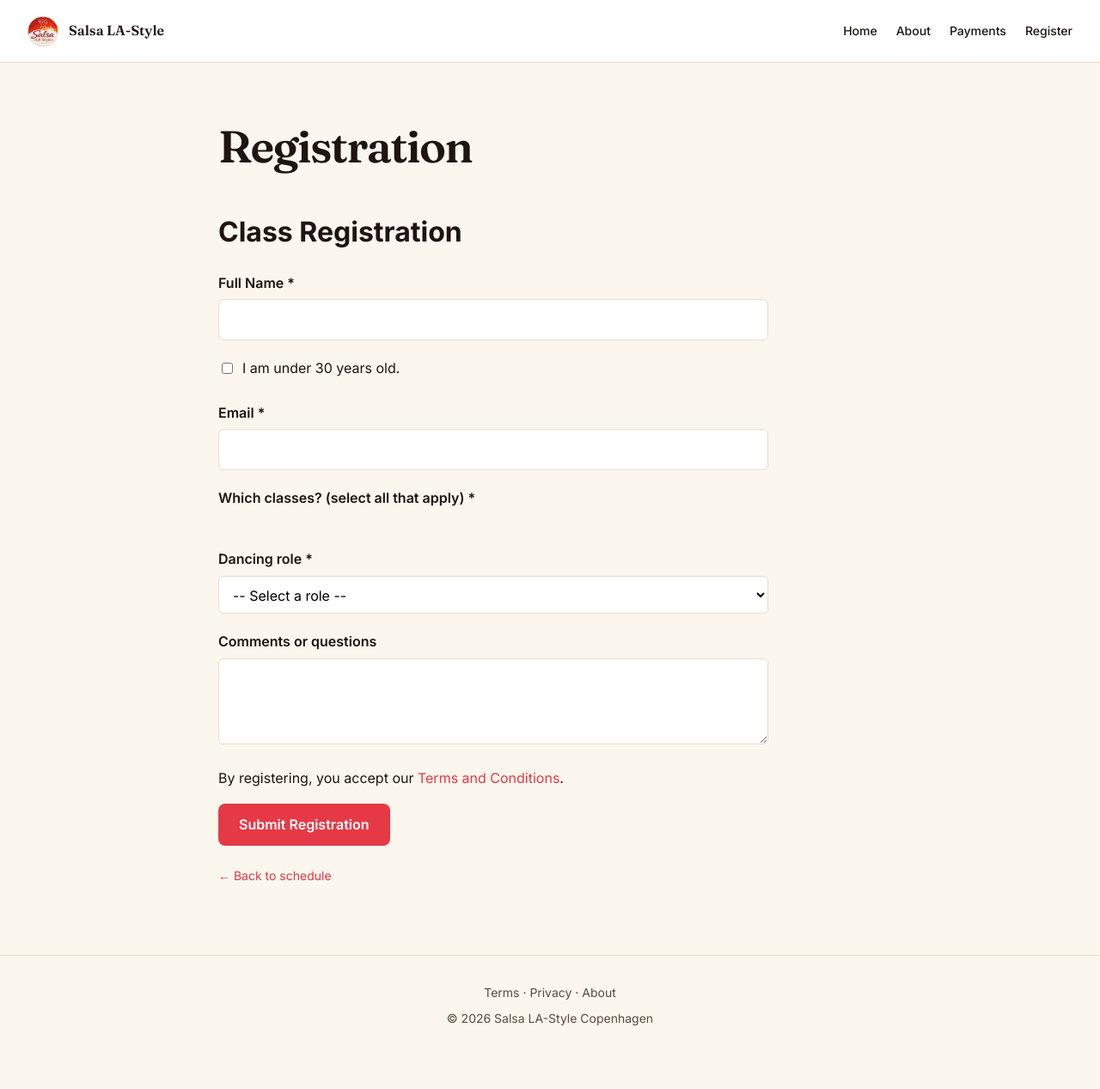
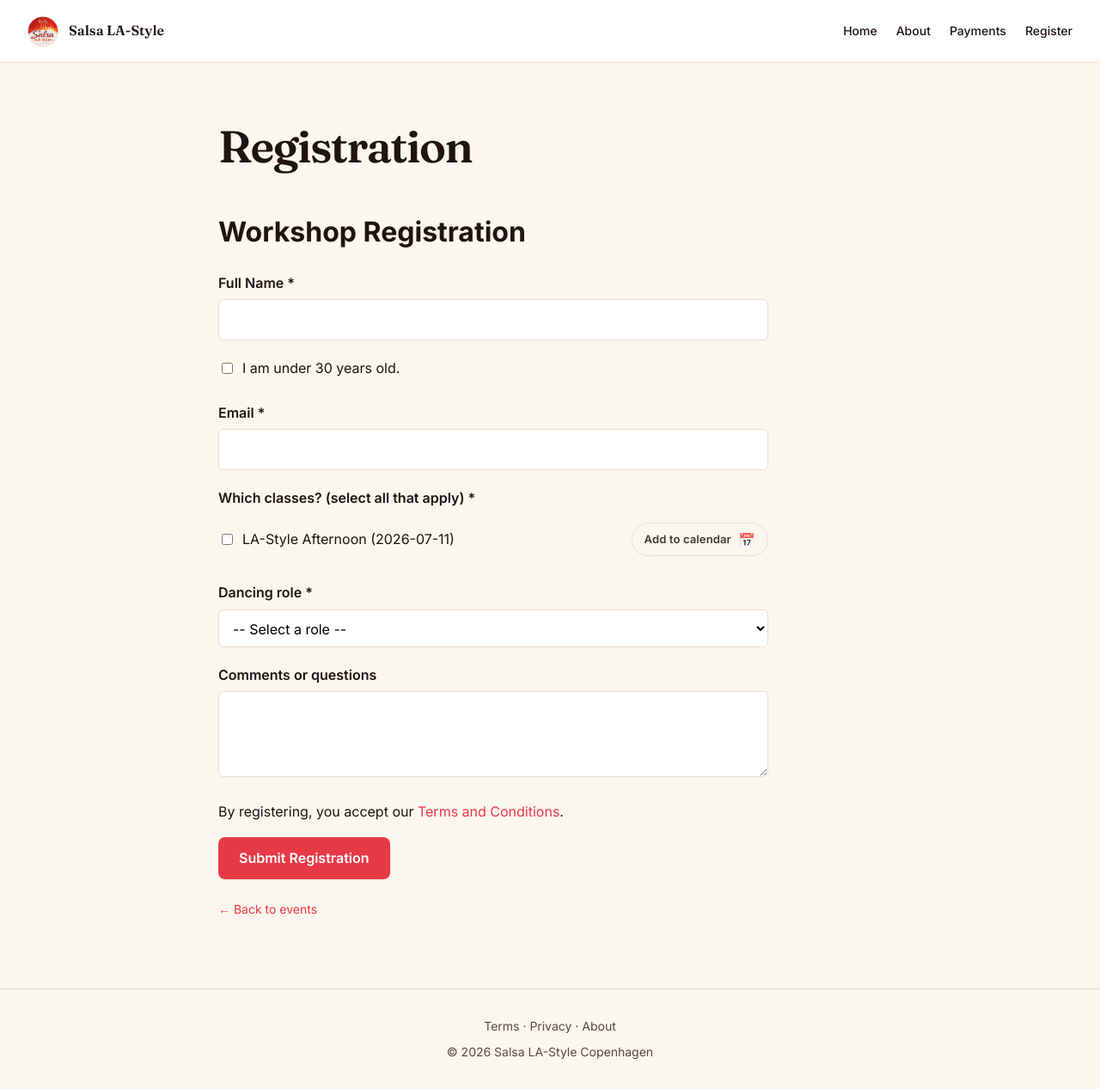
Before and after one commit to sdarougheh/salsalastyle, a Jekyll site: the page built from registration_workshop.md, in a window 1280 px wide. Shown: the whole page at 86% size. Built offline with Jekyll 4.4.1, drawn with Linux system fonts in a browser that asks for light colours; comment, search, counter and statistics services are not loaded; before the commit the page ends 1229 px from its top, so only the background shows below that.

Commit message:
Add per-workshop "Add to calendar" buttons on registration page
- Inline "Add to calendar" button on each workshop row in the selector so
  it's unambiguous which workshop the invite is for (reuses ics.js)
- Add LA-Style Afternoon workshop (Jul 11, 15:00–17:00) with full description
- Calendar-only title override for the Apr 27 social ("100% Crossbody — NY meets LA")
- Tidy workshop registration page (heading, back link)
- Remove throwaway .deploy-trigger file

Co-Authored-By: Claude Opus 4.6 <noreply@anthropic.com>

```diff
--- a/_data/socials.yml
+++ b/_data/socials.yml
@@ -14,6 +14,7 @@
 #   hidden        optional — set true to hide without deleting
 #
 - title: "Salsa Social"
+  calendar_title: "100% Crossbody -- NY meets LA"
   date: "2026-04-27"
   start: "20:00"
   end: "23:00"
--- a/assets/css/pages.css
+++ b/assets/css/pages.css
@@ -202,6 +202,42 @@ button[type="submit"]:disabled {
 
 .back-link { margin-top: 24px; font-size: 14px; }
 
+/* Workshop option row with an inline "Add to calendar" button */
+.ws-option {
+  display: flex;
+  align-items: center;
+  justify-content: space-between;
+  gap: 12px;
+}
+.ws-option label {
+  display: inline-flex;
+  align-items: center;
+  gap: 8px;
+  font-weight: 400;
+  margin: 0;
+}
+.ws-cal {
+  flex: none;
+  display: inline-flex;
+  align-items: center;
+  gap: 8px;
+  padding: 8px 14px;
+  border-radius: 999px;
+  border: 1px solid var(--line, #E8DDCB);
+  background: transparent;
+  color: var(--ink, #1F1410);
+  cursor: pointer;
+  font: inherit;
+  font-size: 13px;
+  font-weight: 600;
+  white-space: nowrap;
+}
+.ws-cal:hover { background: rgba(0,0,0,0.06); border-color: currentColor; }
+.ws-cal .cal-emoji { font-size: 16px; line-height: 1; }
+@media (max-width: 480px) {
+  .ws-cal-text { display: none; }
+}
+
 /* Pricing table used on the success page */
 .pricing-container { overflow-x: auto; }
 .pricing-table tr.highlight { background: var(--chip, #E1ECE6); }
--- a/assets/js/ics.js
+++ b/assets/js/ics.js
@@ -88,7 +88,7 @@
       "DTSTAMP:" + nowStamp(),
       "DTSTART;TZID=" + TZID + ":" + dtLocal(e.date, start),
       "DTEND;TZID=" + TZID + ":" + dtLocal(e.date, end),
-      "SUMMARY:" + escapeText(e.title)
+      "SUMMARY:" + escapeText(e.calendar_title || e.title)
     ];
     if (e.location) lines.push("LOCATION:" + escapeText(e.location));
     // Prefer a calendar-specific description; fall back to the website lede.
--- a/registration_workshop.md
+++ b/registration_workshop.md
@@ -97,7 +97,7 @@ document.addEventListener('DOMContentLoaded', function() {
 <script src="https://www.google.com/recaptcha/api.js?render=6Ld7gCcsAAAAAFgmvwijHhrD3avqOOSuAwjVn_A3"></script>
 
 <div class="registration-container">
-    <h1>Class Registration</h1>
+    <h1>Workshop Registration</h1>
 
     <div id="errorMessage" class="error">
         Something went wrong. Please try again.
@@ -124,14 +124,12 @@ document.addEventListener('DOMContentLoaded', function() {
         <div class="form-group">
             <label>Which classes? (select all that apply) *</label>
             <div class="checkbox-list">
-
-
-  {% for workshop in site.data.workshops %}
-                <label><input type="checkbox" name="class" value="{{ workshop.title}}"> {{ workshop.title}} ({{ workshop.date}}
-                {% if workshop.note %} - {{ workshop.note }}{% endif %}
-                )</label>
-  {% endfor %}
-
+  {% for workshop in site.data.workshops %}{% unless workshop.hidden %}
+                <div class="ws-option">
+                  <label><input type="checkbox" name="class" value="{{ workshop.title }}"> {{ workshop.title }} ({{ workshop.date }}{% if workshop.note %} - {{ workshop.note }}{% endif %})</label>
+                  <button type="button" class="cal-btn ws-cal" data-ws="{{ forloop.index0 }}" aria-label="Add {{ workshop.title }} to calendar"><span class="ws-cal-text">Add to calendar</span><span class="cal-emoji" role="img" aria-hidden="true">📅</span></button>
+                </div>
+  {% endunless %}{% endfor %}
             </div>
             <div id="classError" class="field-error">Please select at least one class</div>
         </div>
@@ -156,6 +154,20 @@ document.addEventListener('DOMContentLoaded', function() {
     </form>
 
     <div class="back-link">
-        <a href="index.html">← Back to schedule</a>
+        <a href="/#events">← Back to events</a>
     </div>
 </div>
+
+<!-- Calendar (.ics) generator, reused from the homepage -->
+<script src="/assets/js/ics.js"></script>
+<script>
+(function () {
+  var workshops = {{ site.data.workshops | jsonify }} || [];
+  document.querySelectorAll('.ws-cal').forEach(function (btn) {
+    btn.addEventListener('click', function () {
+      var w = workshops[parseInt(btn.getAttribute('data-ws'), 10)];
+      if (w && window.SLSCalendar) window.SLSCalendar.downloadEvent(w);
+    });
+  });
+})();
+</script>
```
Also changed, not shown: _data/workshops.yml (+39 -0 lines), 1 other file.
